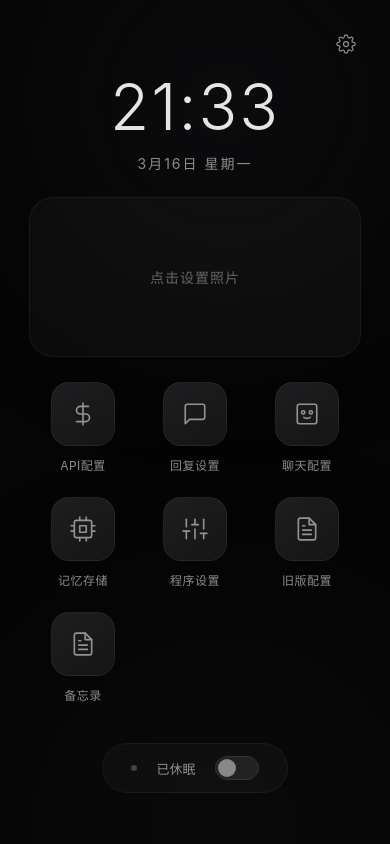
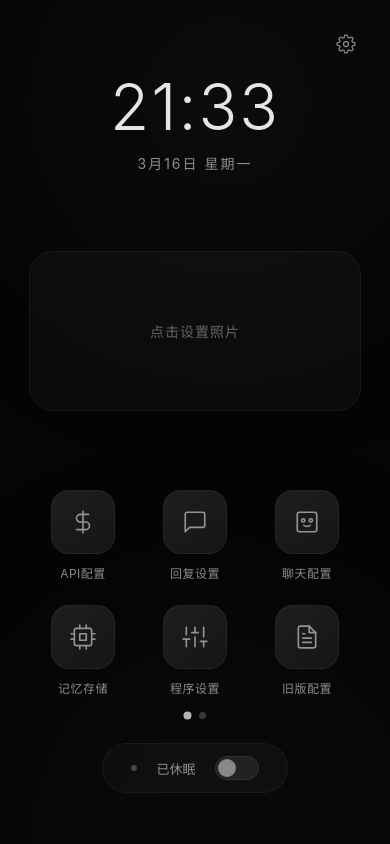
Before and after one commit to yumiao083-w/yumiao083-w.github.io, a Flask app: page /home in a window 390 px wide. Run offline with Flask 3, Linux system fonts and the light colour scheme; the visitor is signed in with stand-in values (Sample User, id 1).

Commit message:
feat: 首页改为 iPhone 风格横向滑动两屏
- 第一页: 6个主功能图标 (API/回复/聊天/记忆/设置/旧版)
- 第二页: 备忘录图标 (左上角)
- 底部分页指示器圆点，点击可切换
- Touch 滑动: 跟手拖拽 + 惯性切页，阈值 50px
- CSS transition 动画 0.35s cubic-bezier

```diff
--- a/yuan/templates/home.html
+++ b/yuan/templates/home.html
@@ -73,7 +73,12 @@
         /* 下部：图标与开关区域 */
         .layout-bottom { flex: 0 0 auto; display: flex; flex-direction: column; align-items: center; width: 100%; z-index: 1; }
 
-        .app-grid { display: grid; grid-template-columns: repeat(3, 80px); gap: 24px 32px; justify-content: center; margin-bottom: 40px; }
+        /* 横向滑动容器 */
+        .pages-wrapper { width: 100%; overflow: hidden; position: relative; }
+        .pages-track { display: flex; transition: transform 0.35s cubic-bezier(0.25, 0.1, 0.25, 1); touch-action: pan-y; }
+        .page { min-width: 100%; display: flex; justify-content: center; }
+
+        .app-grid { display: grid; grid-template-columns: repeat(3, 80px); gap: 24px 32px; justify-content: center; margin-bottom: 16px; }
         .app-icon { display: flex; flex-direction: column; align-items: center; cursor: pointer; text-decoration: none; color: inherit; user-select: none; }
 
         .app-icon .icon-box {
@@ -94,6 +99,11 @@
             position: absolute; top: 0; left: 0; right: 0; bottom: 0; background: rgba(0,0,0,0.75); backdrop-filter: blur(2px);
             display: none; align-items: center; justify-content: center; font-size: 12px; color: #fff;
         }
+
+        /* 分页指示器 */
+        .page-dots { display: flex; justify-content: center; gap: 8px; margin-bottom: 24px; }
+        .page-dot { width: 7px; height: 7px; border-radius: 50%; background: rgba(255,255,255,0.2); transition: all 0.3s; cursor: pointer; border: none; padding: 0; }
+        .page-dot.active { background: rgba(255,255,255,0.7); transform: scale(1.15); }
 
         /* Bot 开关 */
         .bot-switch-area { display: flex; align-items: center; gap: 14px; padding: 12px 28px; background: var(--glass-bg); backdrop-filter: blur(12px); -webkit-backdrop-filter: blur(12px); border-radius: 40px; border: 1px solid var(--glass-border); }
@@ -170,7 +180,11 @@
 
 <!-- 底部区域：图标与运行开关 -->
 <div class="layout-bottom">
-    <div class="app-grid" id="app-grid">
+    <div class="pages-wrapper" id="pages-wrapper">
+        <div class="pages-track" id="pages-track">
+            <!-- 第一页：主功能 -->
+            <div class="page">
+                <div class="app-grid">
                     <a class="app-icon" href="/panel/api">
                         <div class="icon-box" id="icon-api" oncontextmenu="return editIcon(event,'api')" ontouchstart="startLongPress('api')" ontouchend="cancelLongPress()">
                             <svg class="icon-svg" viewBox="0 0 24 24"><path d="M12 2v20M17 5H9.5a3.5 3.5 0 0 0 0 7h5a3.5 3.5 0 0 1 0 7H6"/></svg>
@@ -213,6 +227,11 @@
                         </div>
                         <span class="icon-label">旧版配置</span>
                     </a>
+                </div>
+            </div>
+            <!-- 第二页：备忘录 -->
+            <div class="page">
+                <div class="app-grid">
                     <a class="app-icon" href="/panel/notes">
                         <div class="icon-box" id="icon-notes" oncontextmenu="return editIcon(event,'notes')" ontouchstart="startLongPress('notes')" ontouchend="cancelLongPress()">
                             <svg class="icon-svg" viewBox="0 0 24 24"><path d="M14 2H6a2 2 0 0 0-2 2v16a2 2 0 0 0 2 2h12a2 2 0 0 0 2-2V8z"/><polyline points="14 2 14 8 20 8"/><line x1="16" y1="13" x2="8" y2="13"/><line x1="16" y1="17" x2="8" y2="17"/><line x1="10" y1="9" x2="8" y2="9"/></svg>
@@ -220,6 +239,14 @@
                         </div>
                         <span class="icon-label">备忘录</span>
                     </a>
+                </div>
+            </div>
+        </div>
+    </div>
+    <!-- 分页指示器 -->
+    <div class="page-dots" id="page-dots">
+        <button class="page-dot active" onclick="goToPage(0)"></button>
+        <button class="page-dot" onclick="goToPage(1)"></button>
     </div>
 
     <div class="bot-switch-area">
@@ -303,6 +330,47 @@ const colorPicker = document.getElementById('text-color-picker');
 const colorInput = document.getElementById('text-color-input');
 colorPicker.addEventListener('input', e => colorInput.value = e.target.value);
 colorInput.addEventListener('input', e => colorPicker.value = e.target.value);
+
+// ===== 分页滑动 =====
+let currentPage = 0;
+const totalPages = 2;
+const track = document.getElementById('pages-track');
+const wrapper = document.getElementById('pages-wrapper');
+
+function goToPage(idx) {
+    currentPage = Math.max(0, Math.min(idx, totalPages - 1));
+    track.style.transform = `translateX(-${currentPage * 100}%)`;
+    document.querySelectorAll('.page-dot').forEach((d, i) => d.classList.toggle('active', i === currentPage));
+}
+
+// Touch 滑动
+let touchStartX = 0, touchDeltaX = 0, isSwiping = false;
+wrapper.addEventListener('touchstart', e => {
+    touchStartX = e.touches[0].clientX;
+    touchDeltaX = 0;
+    isSwiping = false;
+    track.style.transition = 'none';
+}, {passive: true});
+
+wrapper.addEventListener('touchmove', e => {
+    touchDeltaX = e.touches[0].clientX - touchStartX;
+    if (Math.abs(touchDeltaX) > 10) isSwiping = true;
+    if (isSwiping) {
+        const baseOffset = -currentPage * wrapper.offsetWidth;
+        track.style.transform = `translateX(${baseOffset + touchDeltaX}px)`;
+    }
+}, {passive: true});
+
+wrapper.addEventListener('touchend', () => {
+    track.style.transition = 'transform 0.35s cubic-bezier(0.25, 0.1, 0.25, 1)';
+    if (Math.abs(touchDeltaX) > 50) {
+        if (touchDeltaX < 0 && currentPage < totalPages - 1) goToPage(currentPage + 1);
+        else if (touchDeltaX > 0 && currentPage > 0) goToPage(currentPage - 1);
+        else goToPage(currentPage);
+    } else {
+        goToPage(currentPage);
+    }
+});
 
 // ===== 时钟 =====
 function updateClock() {
```
Lines whose indentation alone changed are shown as unchanged.
